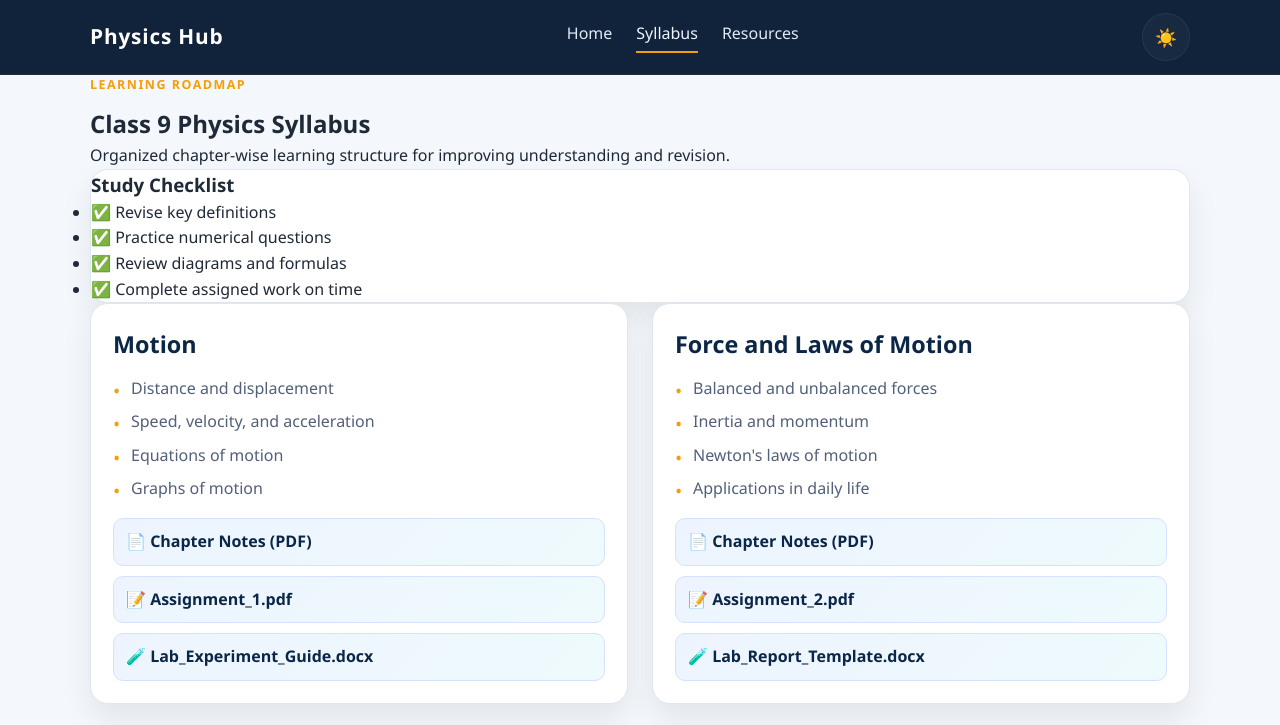
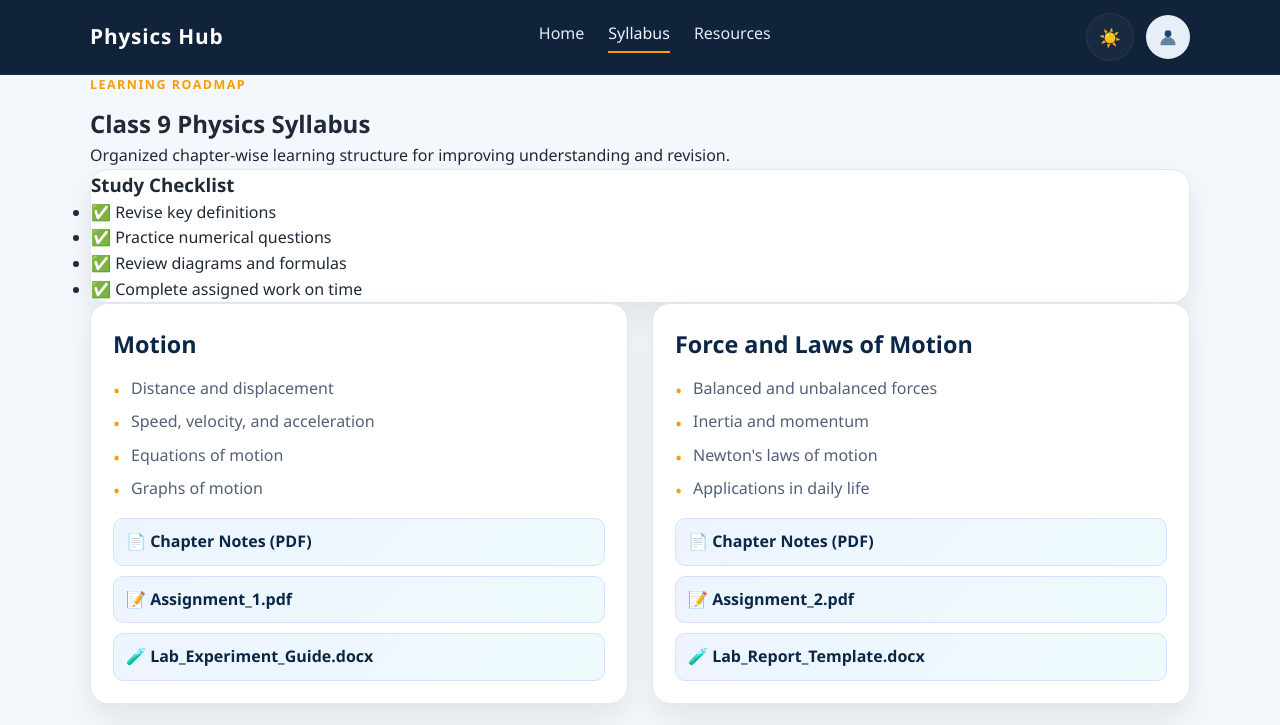
Before and after one commit to Anujhi/Anuj.Class9, a plain HTML site: page syllabus.html in a window 1280 px wide. Shown: the top 725 px of the page. Drawn offline with Linux system fonts and the light colour scheme.

Commit message:
Update syllabus.html

```diff
--- a/syllabus.html
+++ b/syllabus.html
@@ -17,12 +17,22 @@
         <a href="resources.html" class="nav-link">Resources</a>
       </nav>
 
-      <div class="nav-actions">
-        <button class="theme-toggle" id="themeToggle" aria-label="Toggle theme">
-          <span class="icon sun">☀️</span>
-          <span class="icon moon">🌙</span>
-        </button>
-      </div>
+      <!-- Replace the .nav-actions area in each page header with this -->
+   <div class="nav-actions">
+    <button class="theme-toggle" id="themeToggle" aria-label="Toggle theme" title="Toggle dark / light">
+     <span class="icon sun">☀️</span>
+     <span class="icon moon">🌙</span>
+    </button>
+
+  <!-- Account placeholder: No Account -->
+    <button class="account-avatar" id="accountAvatar" aria-label="No account signed in" title="No account — placeholder">
+     <svg width="20" height="20" viewBox="0 0 24 24" fill="none" aria-hidden="true" focusable="false" xmlns="http://www.w3.org/2000/svg">
+      <path d="M12 12a4 4 0 100-8 4 4 0 000 8z" fill="currentColor" opacity="0.95"/>
+      <path d="M3 21a9 9 0 0118 0v0a1 1 0 01-1 1H4a1 1 0 01-1-1v0z" fill="currentColor" opacity="0.6"/>
+     </svg>
+     <span class="visually-hidden">No Account</span>
+    </button>
+   </div>
     </div>
   </header>
 
```
